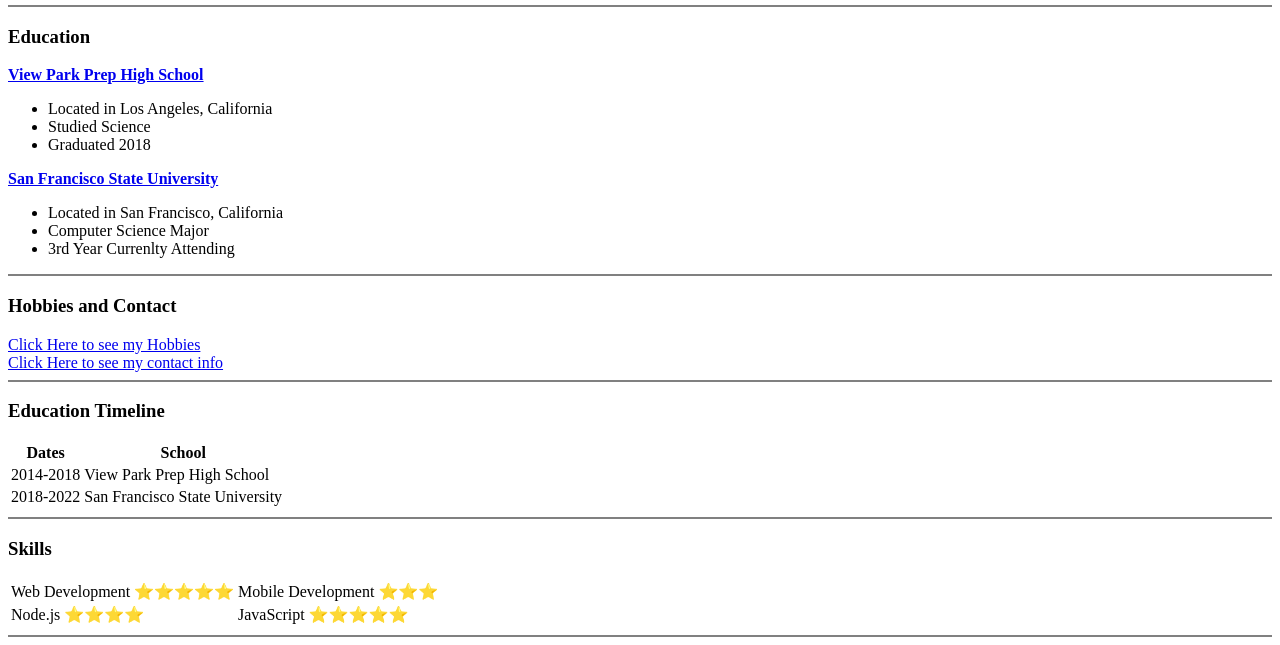
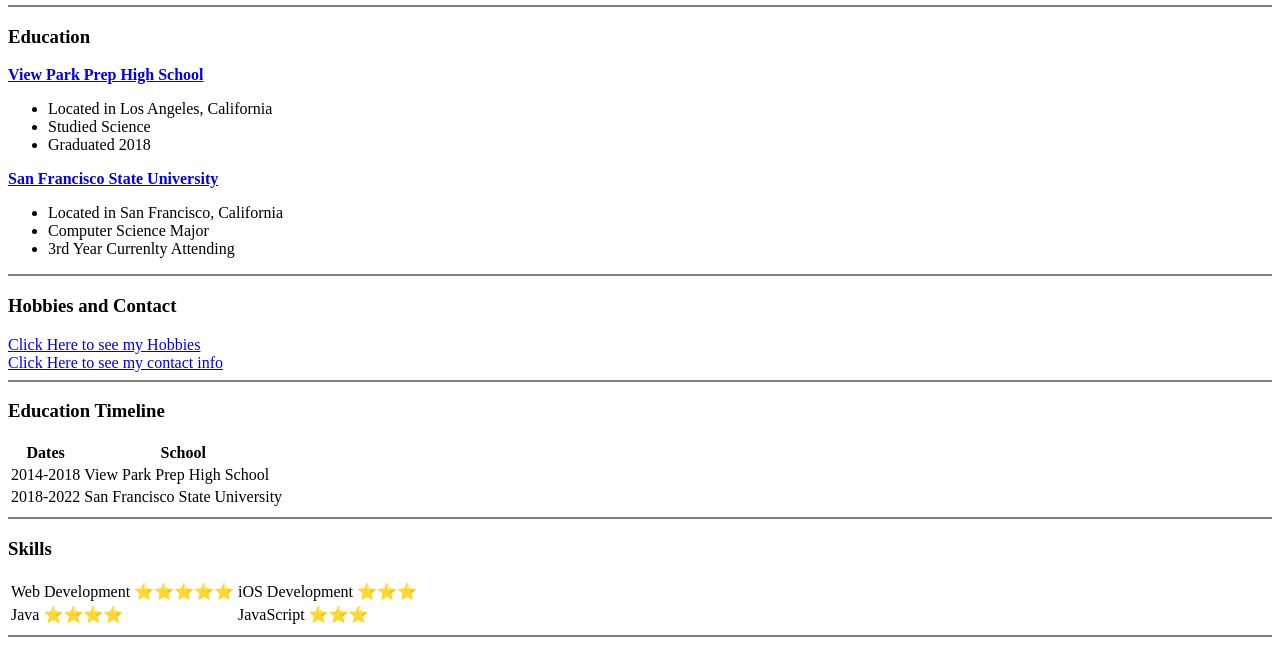
Before and after one commit to shamar-ireland79/cv, a plain HTML site: page index.html in a window 1280 px wide. Shown: the part 260-905 px from the top of the page. Drawn offline with Linux system fonts and the light colour scheme.

Commit message:
Update index.html

```diff
--- a/index.html
+++ b/index.html
@@ -60,11 +60,11 @@
         <table>
             <tr>
                 <td>Web Development &#11088;&#11088;&#11088;&#11088;&#11088;</td>
-                <td>Mobile Development &#11088;&#11088;&#11088;</td>
+                <td>iOS Development &#11088;&#11088;&#11088;</td>
             </tr>
             <tr>
-                <td>Node.js &#11088;&#11088;&#11088;&#11088;</td>
-                <td>JavaScript &#11088;&#11088;&#11088;&#11088;&#11088;</td>
+                <td>Java &#11088;&#11088;&#11088;&#11088;</td>
+                <td>JavaScript &#11088;&#11088;&#11088;</td>
             </tr>
         </table>
         <hr noshade="2">
```
